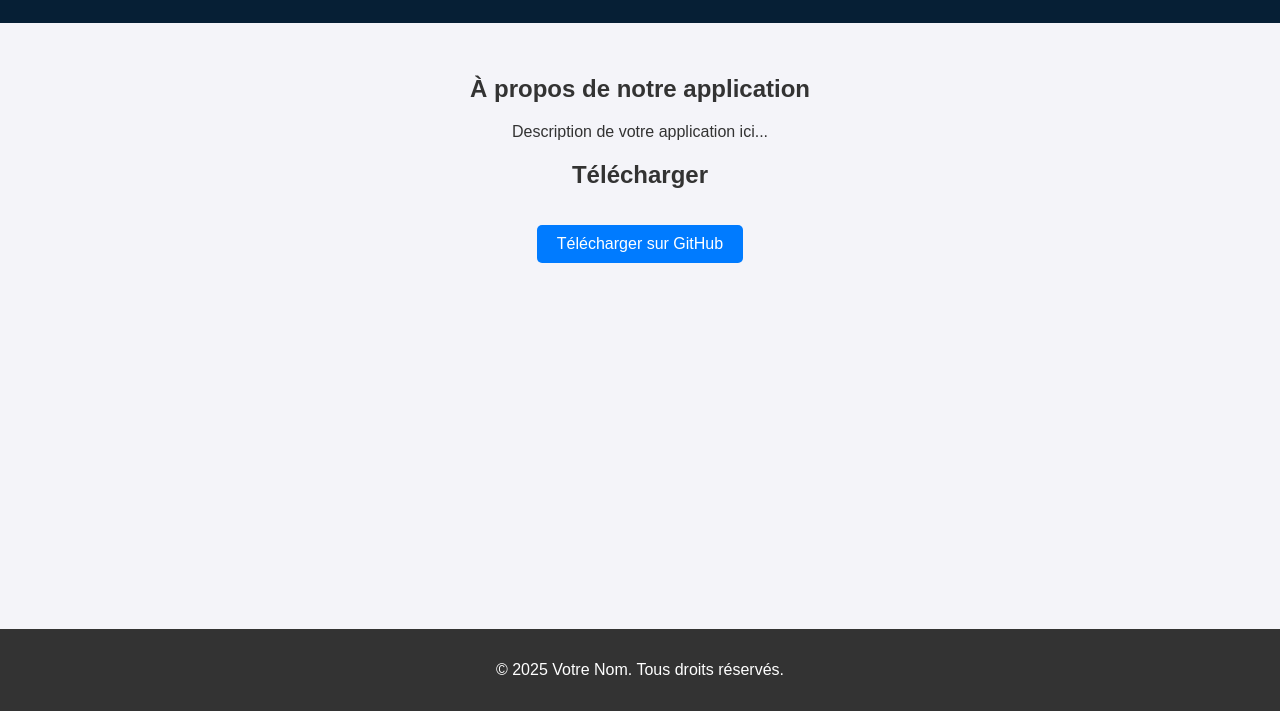
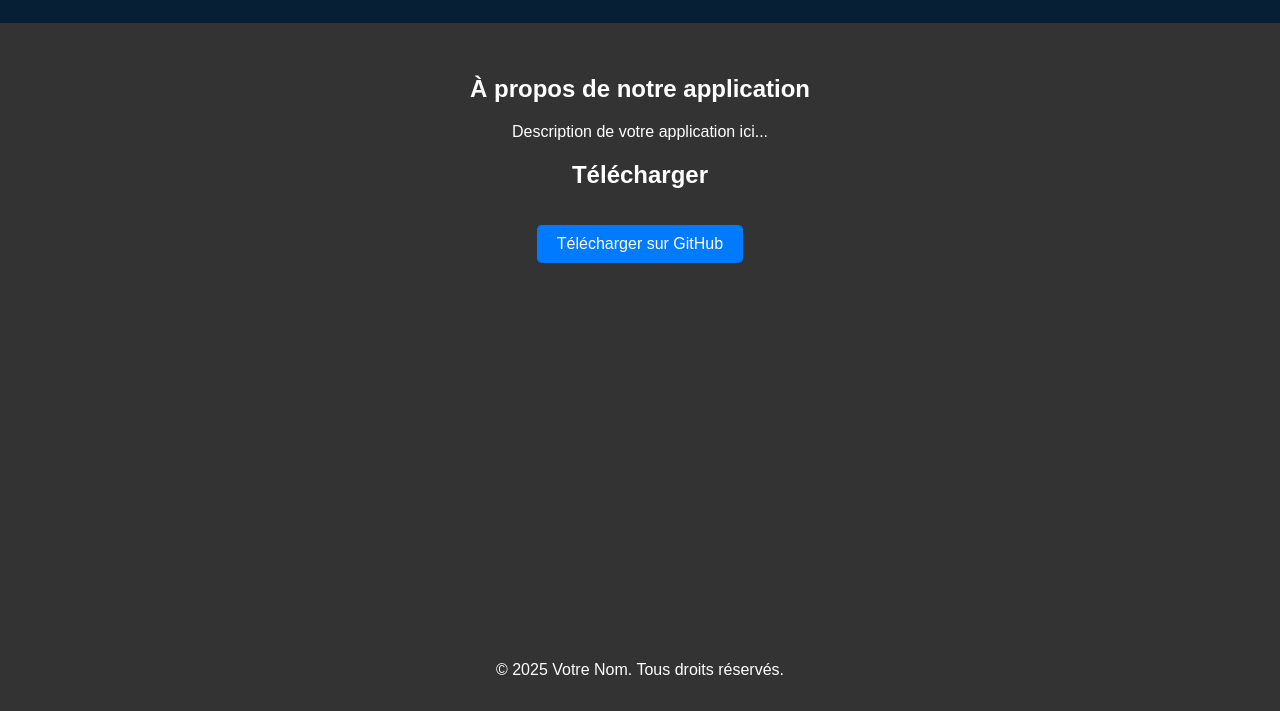
Before and after one commit to matevl/matevl.github.io, a plain HTML site: page index.html in a window 1280 px wide. Shown: the part 89-800 px from the top of the page. Drawn offline with Linux system fonts and the light colour scheme.

Commit message:
Update styles.css

```diff
--- a/styles.css
+++ b/styles.css
@@ -5,8 +5,8 @@ body {
     display: flex;
     flex-direction: column;
     align-items: center;
-    background-color: #f4f4f9;
-    color: #333;
+    background-color: #333;
+    color: white;
 }
 
 header {
```
